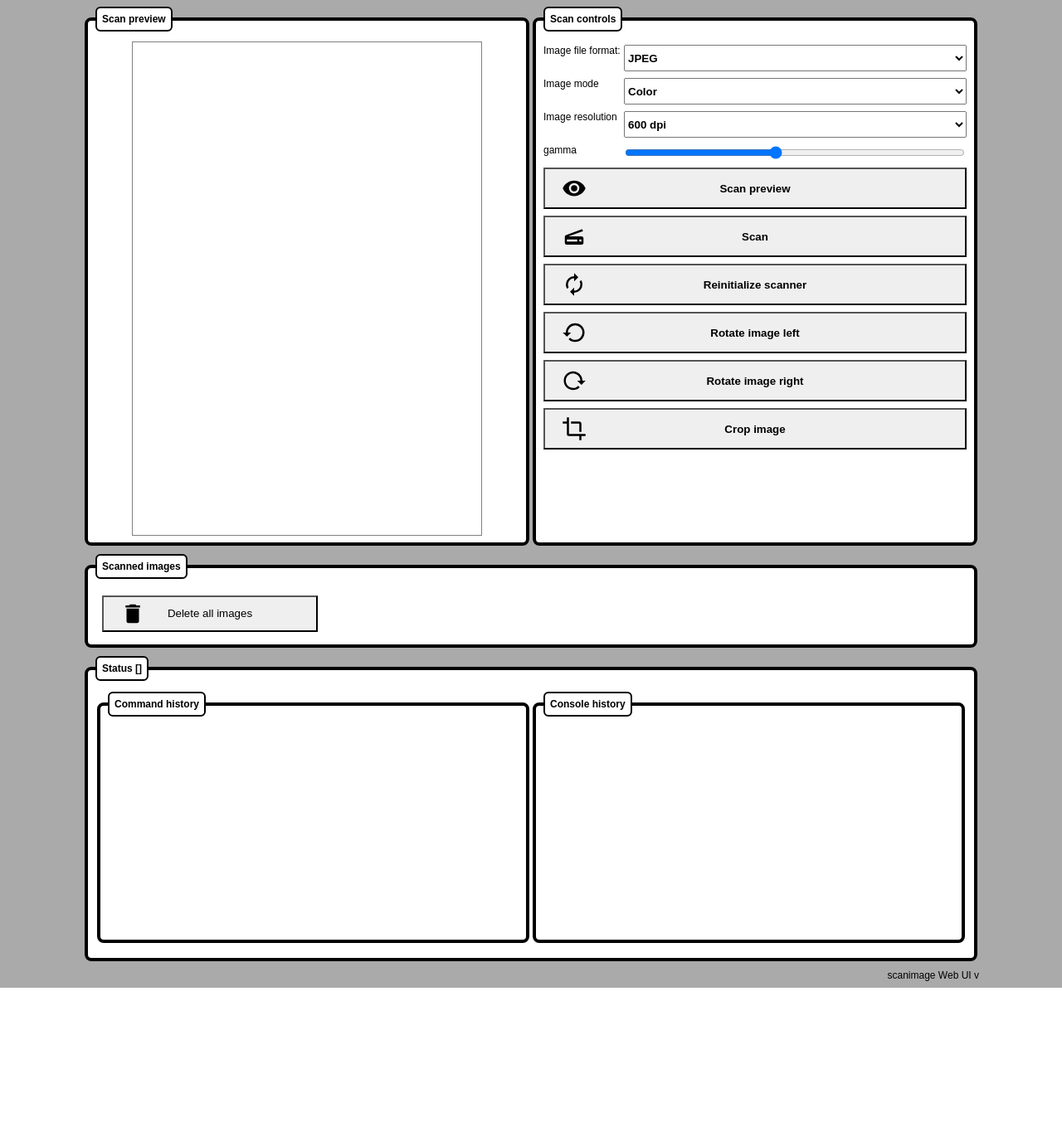
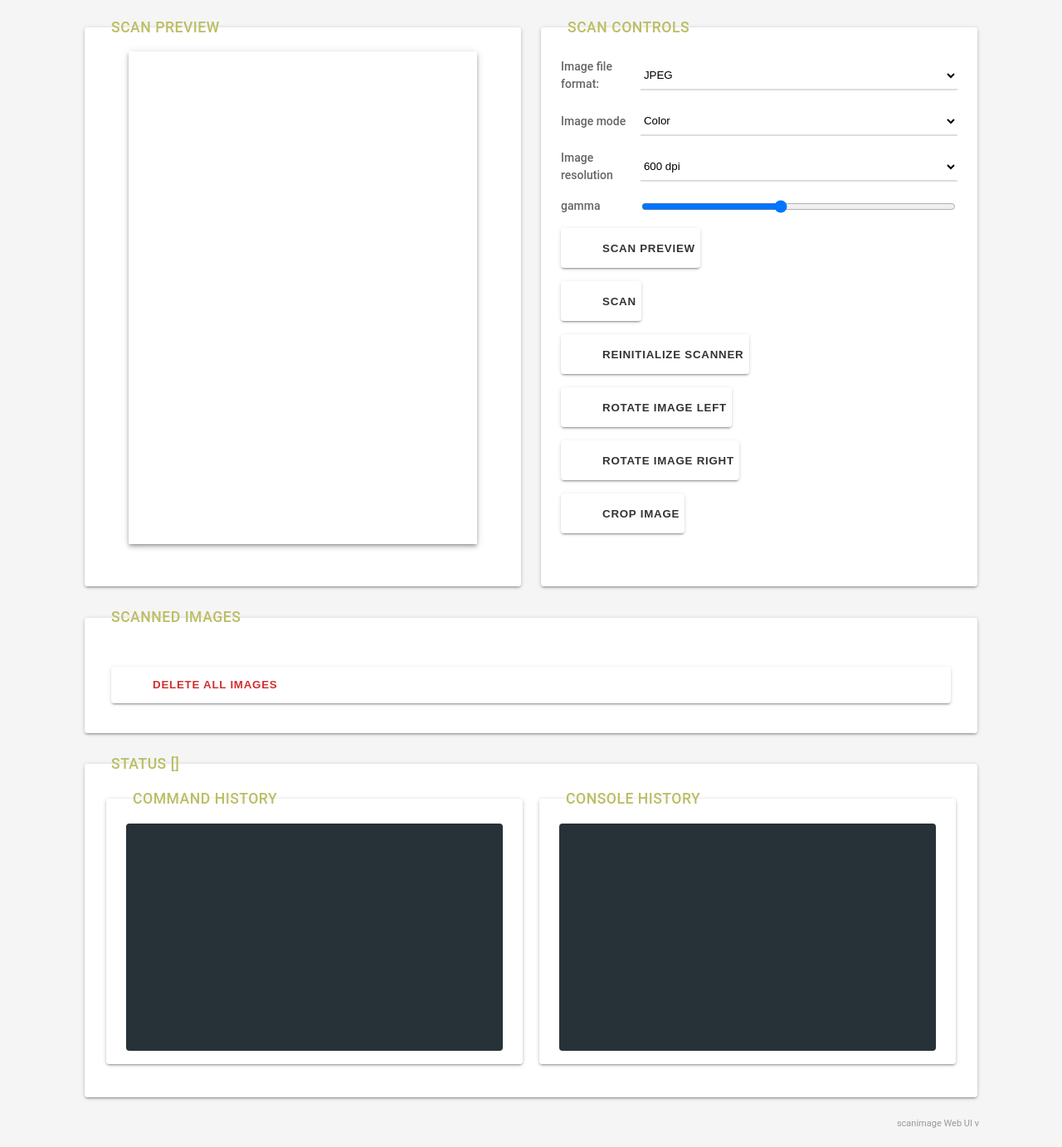
Before and after one commit to R3tr0BoiDX/scanimage-webui, a Flask app: template scanimage_webui/templates/index.html in a window 1280 px wide. Shown: the whole page at 83% size. Before the commit the page ends 1191 px from the top, so only its background shows below. Run offline with Flask 3, Linux system fonts and the light colour scheme; the template is opened without the code that fills it, so the values that code supplies are empty.

Commit message:
Materialized the design

```diff
--- a/scanimage_webui/static/css/app.css
+++ b/scanimage_webui/static/css/app.css
@@ -1,42 +1,59 @@
+/* --- Global & Typography --- */
 body {
-  font-family: sans-serif;
-  font-size: 12px;
-  background-color: #aaa;
+  font-family: Roboto, -apple-system, BlinkMacSystemFont, "Segoe UI", Helvetica,
+    Arial, sans-serif;
+  font-size: 14px;
+  background-color: #f5f5f5;
+  color: #333;
+  line-height: 1.5;
 }
 
-fieldset {
-  margin-bottom: 10px;
-  background-color: white;
-  border: 4px solid black;
-  border-radius: 8px;
+/* --- Layout & Containers --- */
+#main-container {
+  max-width: 1080px;
+  margin: 20px auto;
+  padding: 0 16px;
 }
 
-legend {
+/* --- Cards (Fieldsets) --- */
+fieldset {
+  margin-bottom: 24px;
   background-color: white;
-  color: #000;
-  padding: 3px 6px;
-  font-weight: bold;
-  padding: 6px;
-  margin-bottom: 8px;
-  border: 2px solid black;
-  border-radius: 6px;
+  border: none;
+  border-radius: 4px;
+  box-shadow: 0 2px 2px 0 rgba(0, 0, 0, 0.14),
+    0 3px 1px -2px rgba(0, 0, 0, 0.12), 0 1px 5px 0 rgba(0, 0, 0, 0.2);
+  padding: 16px 24px;
 }
 
-#main-container {
-  max-width: 1080px;
-  margin: 0 auto;
+/* Card Titles */
+legend {
+  background-color: transparent;
+  color: #BBBE64;
+  padding: 0 8px;
+  font-weight: 500;
+  font-size: 1.1rem;
+  margin-bottom: 0;
+  border: none;
+  text-transform: uppercase;
+  letter-spacing: 0.5px;
 }
 
+/* --- Scan Preview Area --- */
 #scan-preview > div {
   display: flex;
   justify-content: center;
+  padding: 16px;
 }
 
 #scan-preview {
   width: 420px;
   height: 594px;
   margin: 0 auto;
-  border: 1px solid gray;
+  border: none;
+  background-color: white;
+  box-shadow: 0 4px 5px 0 rgba(0, 0, 0, 0.14), 0 1px 10px 0 rgba(0, 0, 0, 0.12),
+    0 2px 4px -1px rgba(0, 0, 0, 0.3);
 }
 
 #scan-preview .content {
@@ -45,8 +62,9 @@ legend {
   height: 100%;
 }
 
+/* --- Control Layouts --- */
 #scanned-images-buttons {
-  margin: 4px;
+  margin: 16px 4px;
   padding: 4px;
 }
 
@@ -59,6 +77,7 @@ legend {
   flex-flow: row;
   justify-content: space-between;
   flex-grow: 1;
+  gap: 20px;
 }
 
 .scan fieldset {
@@ -67,158 +86,184 @@ legend {
 
 .scan-controls div {
   display: flex;
-  padding: 4px 0 4px 0;
+  align-items: center;
+  padding: 8px 0;
 }
 
 .scan-controls div label {
   width: 120px;
   display: inline-block;
+  color: #666;
+  font-weight: 500;
 }
 
-.scan-controls div select {
+/* --- Form Elements --- */
+.scan-controls select {
+  height: 36px;
+  font-weight: normal;
+  border: none;
+  border-bottom: 2px solid #ddd;
+  background-color: transparent;
   width: 100%;
+  cursor: pointer;
+  transition: border-color 0.2s;
 }
 
-.scan-controls div button {
-  width: 100%;
-}
-
-.scan-controls button {
-  height: 50px;
-  font-weight: bold;
-}
-
-.scan-controls select {
-  height: 32px;
-  font-weight: bold;
+.scan-controls select:focus {
+  outline: none;
+  border-bottom-color: #1976d2;
 }
 
 #scan-control-range-gamma {
   width: 100%;
+  cursor: pointer;
 }
 
-#scan-control-btn-preview {
-  background-image: url(/static/img/eye.svg);
-  background-position: 20px center;
-  background-repeat: no-repeat;
-  background-size: 30px 30px;
+/* --- Buttons --- */
+.scan-controls div button,
+.image-buttons button,
+#images-button-delete-all {
+  border: none;
+  border-radius: 4px;
+  background-color: #fff;
+  text-transform: uppercase;
+  font-weight: 600;
+  letter-spacing: 0.75px;
+  box-shadow: 0 3px 1px -2px rgba(0, 0, 0, 0.2), 0 2px 2px 0 rgba(0, 0, 0, 0.14),
+    0 1px 5px 0 rgba(0, 0, 0, 0.12);
+  cursor: pointer;
+  transition: box-shadow 0.2s, background-color 0.2s;
+  color: #333;
 }
 
-#scan-control-btn-scan {
-  background-image: url(/static/img/scanner.svg);
-  background-position: 20px center;
-  background-repeat: no-repeat;
-  background-size: 30px 30px;
+.scan-controls div button:hover,
+.image-buttons button:hover,
+#images-button-delete-all:hover {
+  background-color: #f9f9f9;
+  box-shadow: 0 2px 4px -1px rgba(0, 0, 0, 0.2), 0 4px 5px 0 rgba(0, 0, 0, 0.14),
+    0 1px 10px 0 rgba(0, 0, 0, 0.12);
 }
 
-#scan-control-btn-scan-reinitialize {
-  background-image: url(/static/img/autorenew.svg);
-  background-position: 20px center;
-  background-repeat: no-repeat;
-  background-size: 30px 30px;
+.scan-controls div button:active,
+.image-buttons button:active {
+  box-shadow: 0 5px 5px -3px rgba(0, 0, 0, 0.2),
+    0 8px 10px 1px rgba(0, 0, 0, 0.14), 0 3px 14px 2px rgba(0, 0, 0, 0.12);
+  background-color: #eee;
 }
 
-#scan-control-btn-rotate-image-left {
-  background-image: url(/static/img/restore.svg);
-  background-position: 20px center;
-  background-repeat: no-repeat;
-  background-size: 30px 30px;
+.scan-controls button {
+  height: 48px;
+  font-weight: bold;
 }
 
-#scan-control-btn-rotate-image-right {
-  background-image: url(/static/img/reload.svg);
-  background-position: 20px center;
-  background-repeat: no-repeat;
-  background-size: 30px 30px;
-}
-
-#scan-control-btn-crop-image {
-  background-image: url(/static/img/crop.svg);
-  background-position: 20px center;
-  background-repeat: no-repeat;
-  background-size: 30px 30px;
-}
-
-#scan-control-btn-crop-coord {
-  background-image: url(/static/img/crop.svg);
-  background-position: 20px center;
-  background-repeat: no-repeat;
-  background-size: 30px 30px;
+#scan-control-btn-preview,
+#scan-control-btn-scan,
+#scan-control-btn-scan-reinitialize,
+#scan-control-btn-rotate-image-left,
+#scan-control-btn-rotate-image-right,
+#scan-control-btn-crop-image,
+#scan-control-btn-crop-coord,
+#images-button-delete-all {
+  padding-left: 50px;
+  text-align: left;
 }
 
 #images-button-delete-all {
-  background-image: url(/static/img/delete.svg);
-  background-position: 20px center;
-  background-repeat: no-repeat;
-  background-size: 30px 30px;
-  width: 260px;
+  color: #d32f2f;
+  width: 100%;
   height: 44px;
+  margin-top: 10px;
 }
 
+/* --- Status Areas --- */
 #scan-control-status {
   text-align: center;
-  font-size: 26px;
-  font-weight: bold;
-  padding-top: 40px;
-  color: #aaa;
+  font-size: 20px;
+  font-weight: 500;
+  padding-top: 24px;
+  color: #9e9e9e;
 }
 
+/* --- Image Gallery Grid --- */
 .image-container {
   width: 200px;
-  height: 280px;
+  height: auto; /* let it grow if needed */
+  min-height: 280px;
   float: left;
-  border: 2px solid gray;
-  border-radius: 6px;
-  background-color: #eee;
-  margin: 4px;
-  padding: 4px;
+  border: none;
+  border-radius: 4px;
+  background-color: white;
+  margin: 8px;
+  padding: 8px;
   display: flex;
   flex-direction: column;
   justify-content: space-between;
+  box-shadow: 0 2px 1px -1px rgba(0, 0, 0, 0.2), 0 1px 1px 0 rgba(0, 0, 0, 0.14),
+    0 1px 3px 0 rgba(0, 0, 0, 0.12);
+  transition: transform 0.2s;
+}
+
+.image-container:hover {
+  transform: translateY(-2px);
 }
 
 .image img {
-  max-width: 200px;
-  max-height: 200px;
+  max-width: 100%;
+  max-height: 180px;
+  border-radius: 2px;
 }
 
 .image {
   display: flex;
   justify-content: center;
+  padding: 8px 0;
+  background-color: #fafafa;
 }
 
 .image-desc {
-  /*display: flex;
-    flex-direction: row;
-    justify-content: space-between;
-    padding: 4px;*/
+  padding: 8px 4px;
 }
 
 .filename {
-  font-weight: bold;
+  font-weight: 500;
+  font-size: 13px;
+  display: block;
+  margin-bottom: 4px;
 }
 .filesize {
   white-space: nowrap;
   text-align: right;
+  font-size: 11px;
+  color: #757575;
 }
 
 .image-buttons button {
   width: 100%;
+  height: 36px;
+  font-size: 12px;
 }
 
+/* --- Logs & History --- */
 #status-command-history,
 #status-console-history {
   height: 250px;
   display: block;
-  overflow-y: scroll;
+  overflow-y: auto;
   overflow-x: hidden;
   max-height: 250px;
+  background-color: #263238;
+  color: #80cbc4;
+  font-family: "Roboto Mono", monospace;
+  padding: 12px;
+  border-radius: 4px;
+  font-size: 12px;
 }
 
 .history {
   display: flex;
   flex-grow: 1;
   flex-direction: row;
+  gap: 16px;
 }
 
 .history div {
@@ -227,6 +272,8 @@ legend {
 
 #version {
   max-width: 1080px;
-  margin: 0 auto;
+  margin: 20px auto;
   text-align: right;
+  color: #999;
+  font-size: 11px;
 }
```
